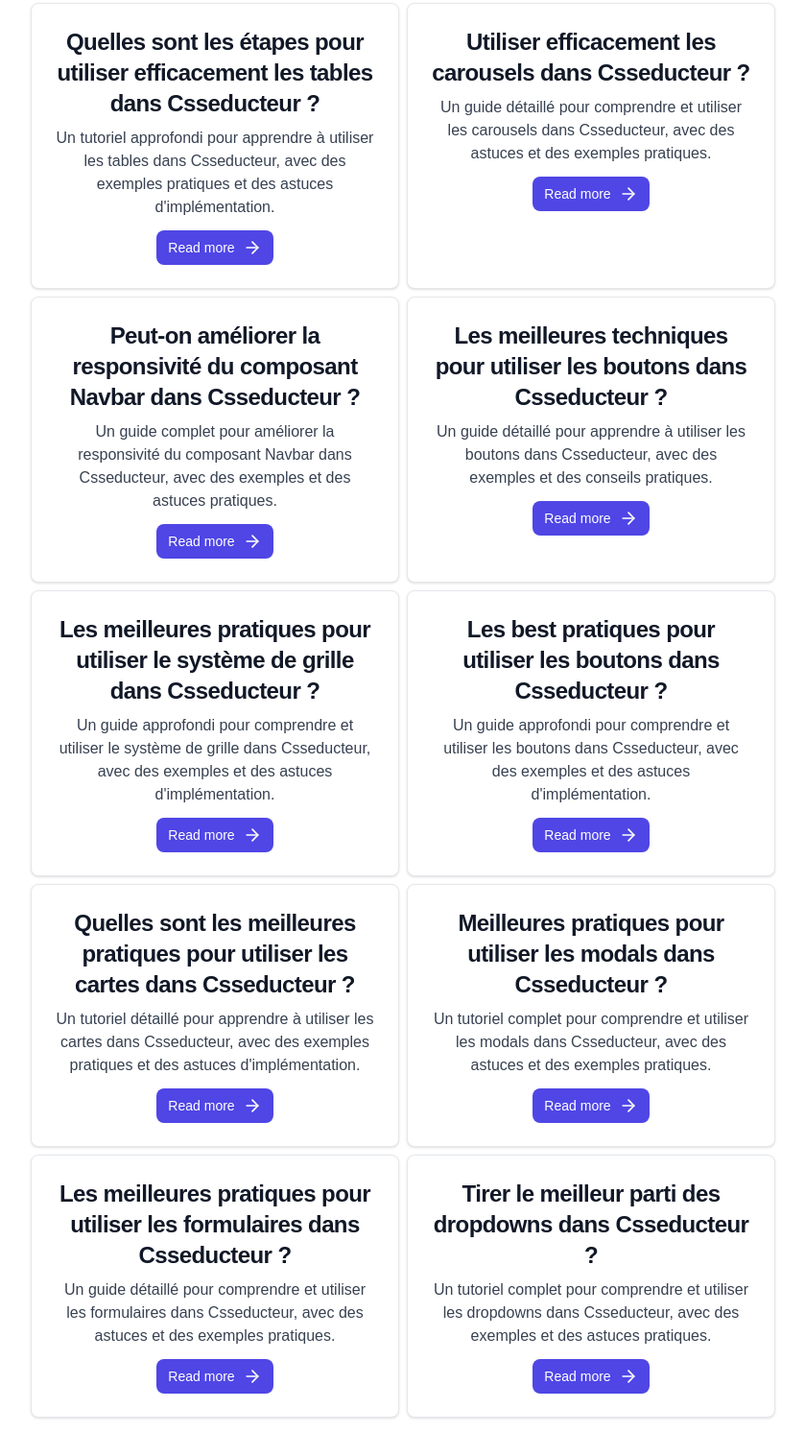
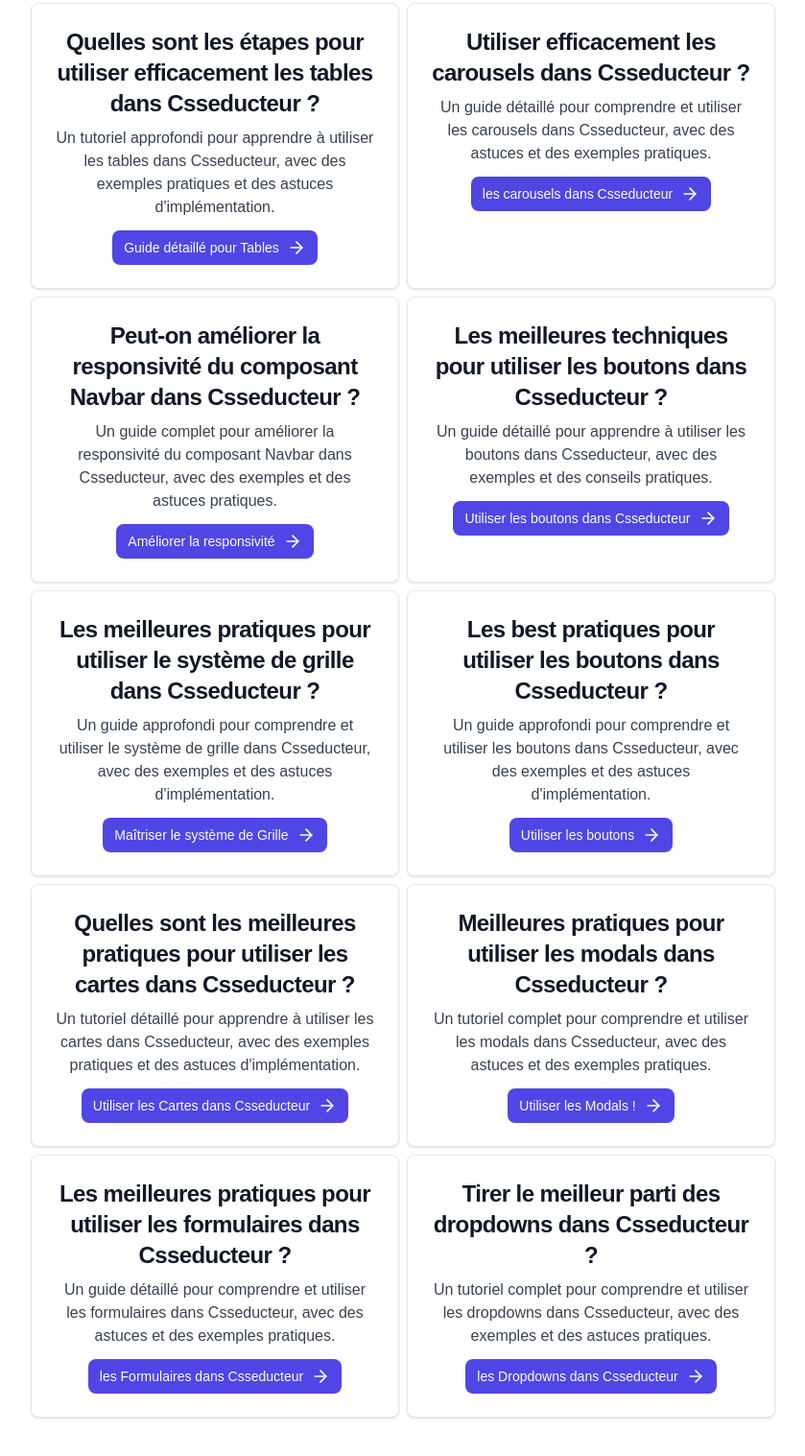
Before and after one commit to ilyes-i-ben/csseducteur, a Gatsby site: page /blogs in a window 1280 px wide. Shown: the part 831-2348 px from the top of the page at 96% size, without its empty margins (220-1059 px from the left). Built offline with nearby package versions, Linux system fonts and the light colour scheme; Gatsby itself is replaced by a stand-in of ours.

Commit message:
feat: :art: added linkText to JSON + blog cards

```diff
--- a/src/blogs/0.json
+++ b/src/blogs/0.json
@@ -2,6 +2,7 @@
     "title": "Guide Complet pour Optimiser la Responsivité du Composant Navbar dans Csseducteur",
     "slug": "guide-complet-pour-optimiser-la-responsivite-du-composant-navbar-dans-csseducteur",
     "date": "2025-01-19T00:00:00+00:00",
+    "linkText": "Optimiser la responsivite",
     "description": "Un guide approfondi pour détecter et corriger les problèmes de responsivité du composant Navbar dans Csseducteur, avec des snippets et des astuces d'implémentation.",
     "tags": [
         "csseducteur",
--- a/src/blogs/1.json
+++ b/src/blogs/1.json
@@ -2,6 +2,7 @@
     "title": "Les Meilleures Pratiques pour Concevoir un Footer Attrayant avec Csseducteur",
     "slug": "les-meilleures-pratiques-pour-concevoir-un-footer-attrayant-avec-csseducteur",
     "date": "2025-01-19T00:00:00+00:00",
+    "linkText": "Concevoir un footer attrayant",
     "description": "Apprenez à créer des footers modernes et élégants en utilisant les fonctionnalités puissantes de Csseducteur, avec des exemples pratiques et des astuces avancées.",
     "tags": [
         "csseducteur",
--- a/src/blogs/10.json
+++ b/src/blogs/10.json
@@ -3,6 +3,7 @@
     "slug": "guide-detaille-pour-utiliser-les-tables-dans-csseducteur",
     "date": "2025-01-19T00:00:00+00:00",
     "description": "Un tutoriel approfondi pour apprendre à utiliser les tables dans Csseducteur, avec des exemples pratiques et des astuces d'implémentation.",
+    "linkText": "Guide détaillé pour Tables",
     "tags": [
         "csseducteur",
         "tables",
--- a/src/blogs/11.json
+++ b/src/blogs/11.json
@@ -3,6 +3,7 @@
     "slug": "tutoriel-complet-pour-utiliser-les-carousels-dans-csseducteur",
     "date": "2025-01-19T00:00:00+00:00",
     "description": "Un guide détaillé pour comprendre et utiliser les carousels dans Csseducteur, avec des astuces et des exemples pratiques.",
+    "linkText": "les carousels dans Csseducteur",
     "tags": [
         "csseducteur",
         "carousels",
--- a/src/blogs/2.json
+++ b/src/blogs/2.json
@@ -2,6 +2,7 @@
     "title": "Guide Pratique pour Améliorer la Responsivité de la Navbar dans Csseducteur",
     "slug": "guide-pratique-pour-ameliorer-la-responsivite-de-la-navbar-dans-csseducteur",
     "date": "2025-01-19T00:00:00+00:00",
+    "linkText": "Améliorer la responsivité",
     "description": "Un guide complet pour améliorer la responsivité du composant Navbar dans Csseducteur, avec des exemples et des astuces pratiques.",
     "tags": [
         "csseducteur",
--- a/src/blogs/3.json
+++ b/src/blogs/3.json
@@ -3,6 +3,7 @@
     "slug": "tutoriel-complet-pour-utiliser-les-boutons-dans-csseducteur",
     "date": "2025-01-19T00:00:00+00:00",
     "description": "Un guide détaillé pour apprendre à utiliser les boutons dans Csseducteur, avec des exemples et des conseils pratiques.",
+    "linkText": "Utiliser les boutons dans Csseducteur",
     "tags": [
         "csseducteur",
         "boutons",
--- a/src/blogs/4.json
+++ b/src/blogs/4.json
@@ -3,6 +3,7 @@
     "slug": "guide-ultime-pour-maitriser-le-systeme-de-grille-dans-csseducteur",
     "date": "2025-01-19T00:00:00+00:00",
     "description": "Un guide approfondi pour comprendre et utiliser le système de grille dans Csseducteur, avec des exemples et des astuces d'implémentation.",
+    "linkText": "Maîtriser le système de Grille",
     "tags": [
         "csseducteur",
         "grille",
--- a/src/blogs/5.json
+++ b/src/blogs/5.json
@@ -3,6 +3,7 @@
     "slug": "guide-complet-pour-utiliser-les-boutons-dans-csseducteur",
     "date": "2025-01-19T00:00:00+00:00",
     "description": "Un guide approfondi pour comprendre et utiliser les boutons dans Csseducteur, avec des exemples et des astuces d'implémentation.",
+    "linkText": "Utiliser les boutons",
     "tags": [
         "csseducteur",
         "boutons",
--- a/src/blogs/6.json
+++ b/src/blogs/6.json
@@ -3,6 +3,7 @@
     "slug": "guide-essentiel-pour-utiliser-les-cartes-dans-csseducteur",
     "date": "2025-01-19T00:00:00+00:00",
     "description": "Un tutoriel détaillé pour apprendre à utiliser les cartes dans Csseducteur, avec des exemples pratiques et des astuces d'implémentation.",
+    "linkText": "Utiliser les Cartes dans Csseducteur",
     "tags": [
         "csseducteur",
         "cartes",
--- a/src/blogs/7.json
+++ b/src/blogs/7.json
@@ -3,6 +3,7 @@
     "slug": "guide-approfondi-pour-utiliser-les-modals-dans-csseducteur",
     "date": "2025-01-19T00:00:00+00:00",
     "description": "Un tutoriel complet pour comprendre et utiliser les modals dans Csseducteur, avec des astuces et des exemples pratiques.",
+    "linkText": "Utiliser les Modals !",
     "tags": [
         "csseducteur",
         "modals",
--- a/src/blogs/8.json
+++ b/src/blogs/8.json
@@ -3,6 +3,7 @@
     "slug": "tutoriel-detaille-pour-utiliser-les-formulaires-dans-csseducteur",
     "date": "2025-01-19T00:00:00+00:00",
     "description": "Un guide détaillé pour comprendre et utiliser les formulaires dans Csseducteur, avec des astuces et des exemples pratiques.",
+    "linkText": "les Formulaires dans Csseducteur",
     "tags": [
         "csseducteur",
         "formulaires",
--- a/src/blogs/9.json
+++ b/src/blogs/9.json
@@ -3,6 +3,7 @@
     "slug": "guide-pratique-pour-utiliser-les-dropdowns-dans-csseducteur",
     "date": "2025-01-19T00:00:00+00:00",
     "description": "Un tutoriel complet pour comprendre et utiliser les dropdowns dans Csseducteur, avec des exemples et des astuces pratiques.",
+    "linkText": "les Dropdowns dans Csseducteur",
     "tags": [
         "csseducteur",
         "dropdowns",
--- a/src/pages/blogs/index.tsx
+++ b/src/pages/blogs/index.tsx
@@ -9,6 +9,7 @@ interface BlogData {
         nodes: {
             slug: string;
             description: string;
+            linkText: string;
             title: string;
             content: {
                 question: string;
@@ -55,7 +56,7 @@ export default function BlogIndex({ data }: { data: BlogData }) {
                                     {truncateText(blog.description, maxLength)}
                                 </p>
                                 <Link to={`/blogs/${blog.slug}`} className="inline-flex items-center px-3 py-2 text-sm font-medium text-center text-white bg-indigo-600 hover:bg-indigo-700 rounded-lg focus:ring-4 focus:outline-none focus:ring-blue-300">
-                                    Read more
+                                    {blog.linkText}
                                     <ArrowRight className="ml-2" size={20} />
                                 </Link>
                             </article>
@@ -74,6 +75,7 @@ export const query = graphql`
             slug
             description
             title
+            linkText
             content {
                question
             }
```
